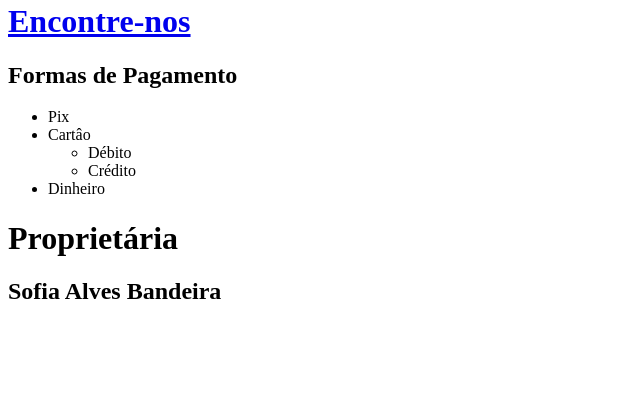
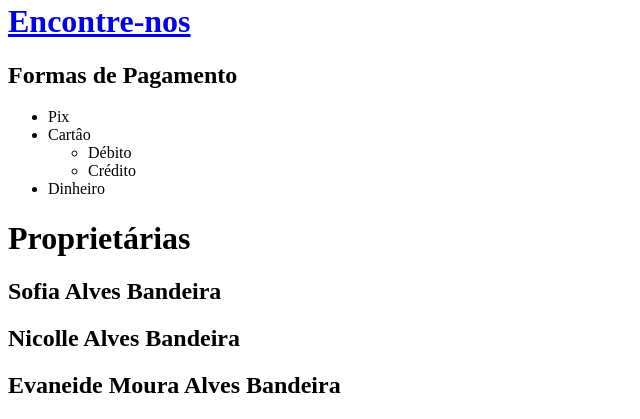
Before and after one commit to sofiabandeira/Atividade-6, a plain HTML site: page index.html in a window 1280 px wide. Shown: the part 816-1235 px from the top of the page, without its empty margins (0-640 px from the left). Before the commit the page ends 1141 px from the top, so only its background shows below. Drawn offline with Linux system fonts and the light colour scheme.

Commit message:
alterações

```diff
--- a/index.html
+++ b/index.html
@@ -51,8 +51,10 @@
             </li>
             <li>Dinheiro</li>
         </ul>
-        <h1>Proprietária</h1>
+        <h1>Proprietárias</h1>
         <h2>Sofia Alves Bandeira</h2>
+        <h2>Nicolle Alves Bandeira</h2>
+        <h2>Evaneide Moura Alves Bandeira</h2>
 
 </body>
 </html>
```
Also changed, not shown: Esporte/basquete/index.html (+1 -2 lines), Esporte/handbol/index.html (+1 -1 lines), Esporte/volei/index.html (+2 -1 lines).
